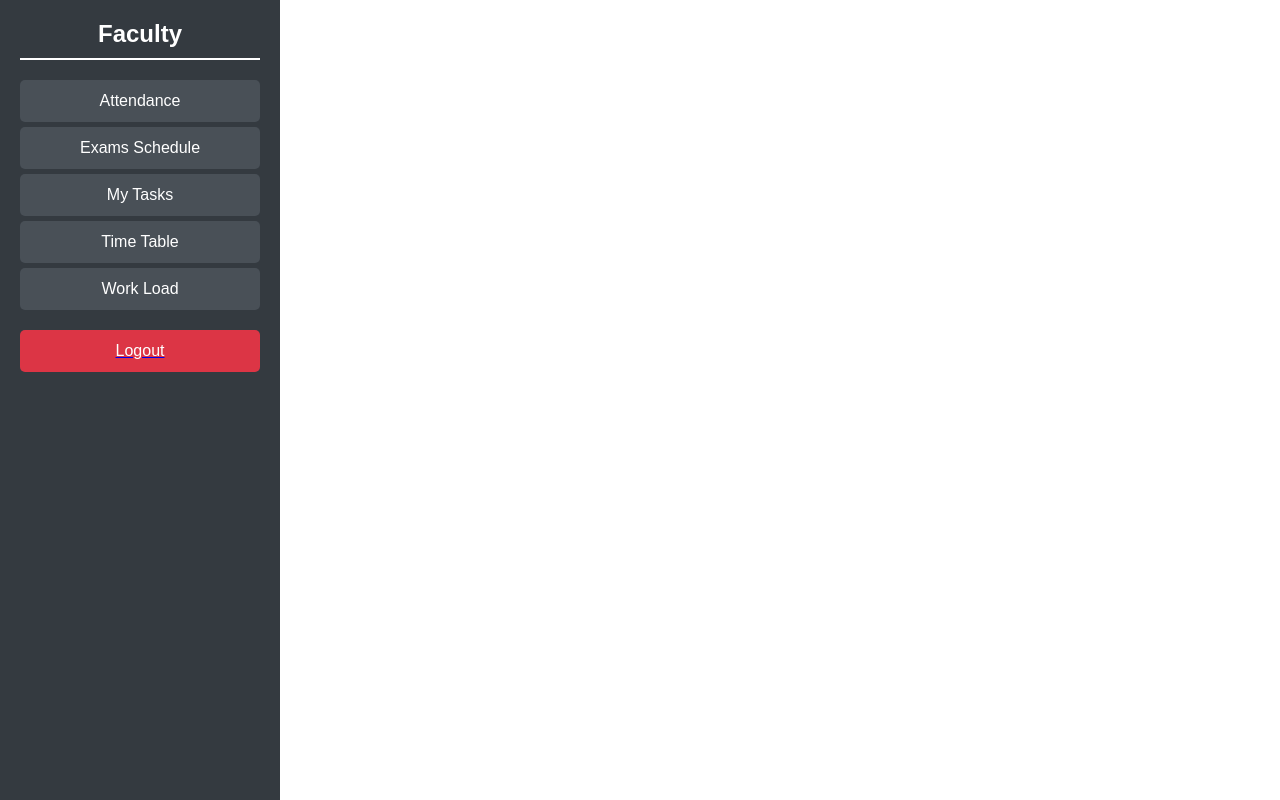
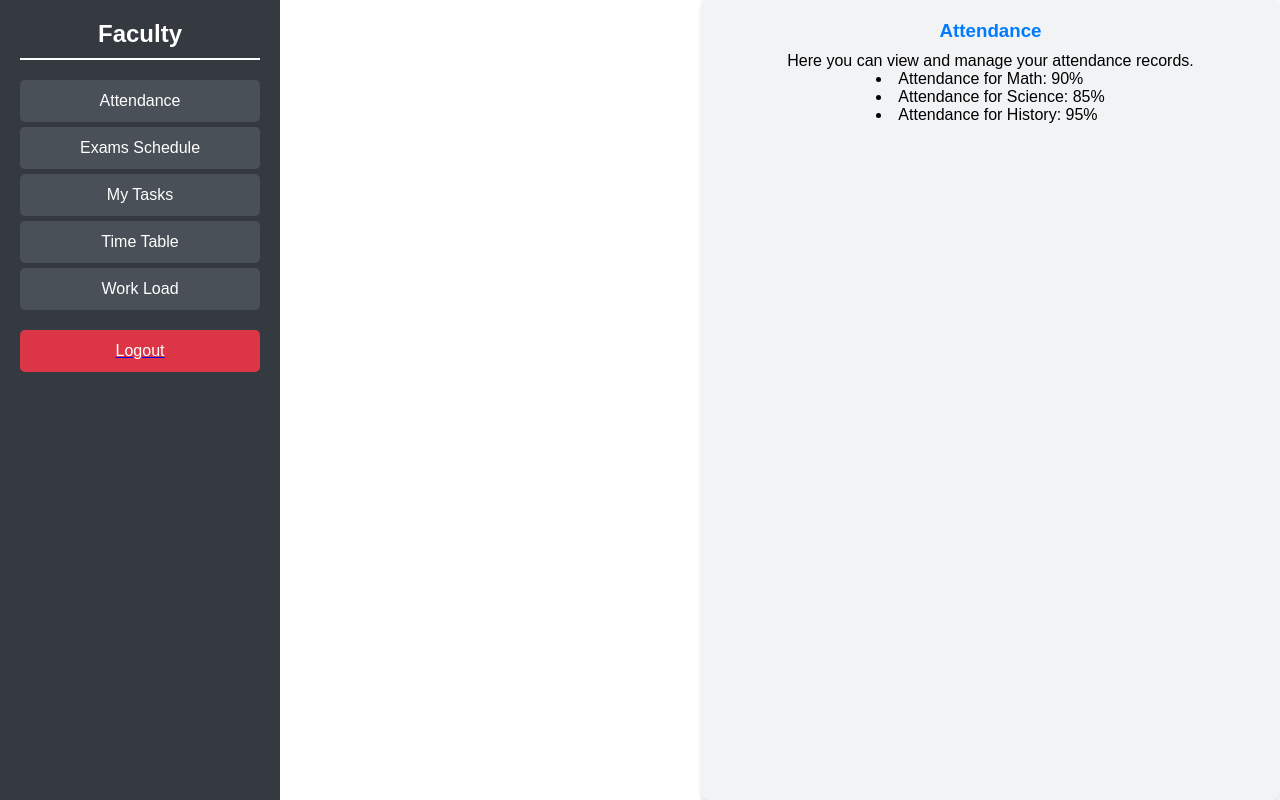
Before and after one commit to hema-andaluri/departments, a plain HTML site: page faculty.html in a window 1280 px wide. Both pictures are taken after a click on the item "Attendance". Drawn offline with Linux system fonts and the light colour scheme.

Commit message:
Update faculty.html

```diff
--- a/faculty.html
+++ b/faculty.html
@@ -149,6 +149,48 @@
         .task-item button:hover {
             background-color: #218838;
         }
+
+        /* Add this CSS to center the content in the sections */
+/* Center the content within the main content area */
+/* Center the content within the main content area */
+.content {
+    flex: 1;
+    padding: 30px;
+    background: #ffffff;
+    height: 100vh;
+    overflow-y: auto;
+    display: flex;
+    flex-direction: column;
+    align-items: center; /* Center content horizontally */
+    justify-content: flex-start; /* Align content to the top */
+}
+
+/* Ensure sections are centered within the content area */
+.section {
+    display: none;
+    text-align: center;
+    padding: 20px;
+    border-radius: 8px;
+    background: #f1f3f5;
+    margin-bottom: 15px;
+    box-shadow: 0 2px 4px rgba(0,0,0,0.1);
+    width: 80%; /* Adjust width as needed */
+    max-width: 600px; /* Adjust max-width as needed */
+    margin: 0 auto; /* Center the section horizontally */
+}
+
+/* Center the lists inside these sections */
+#attendanceSection ul,
+#examSchedule ul,
+#timeTable ul,
+#workLoad ul {
+    list-style-position: inside;
+    padding-left: 0;
+    text-align: left;
+    display: inline-block;
+    margin: 0 auto;
+}
+
     </style>
 </head>
 <body>
@@ -188,6 +230,49 @@
          </main>
      </div>
 
+     <!-- Attendance Section -->
+<div id="attendanceSection" class="section" >
+    <h3>Attendance</h3>
+    <p>Here you can view and manage your attendance records.</p>
+    <ul>
+        <li>Attendance for Math: 90%</li>
+        <li>Attendance for Science: 85%</li>
+        <li>Attendance for History: 95%</li>
+    </ul>
+</div>
+
+<!-- Exam Schedule Section -->
+<div id="examSchedule" class="section">
+    <h3>Exam Schedule</h3>
+    <p>Upcoming exams and their schedules:</p>
+    <ul>
+        <li>Math Exam: 10/01/2025</li>
+        <li>Science Exam: 11/01/2025</li>
+        <li>History Exam: 12/01/2025</li>
+    </ul>
+</div>
+
+<!-- Time Table Section -->
+<div id="timeTable" class="section">
+    <h3>Time Table</h3>
+    <p>Your weekly schedule:</p>
+    <ul>
+        <li>Monday: Math (9 AM - 11 AM), Science (1 PM - 3 PM)</li>
+        <li>Tuesday: History (10 AM - 12 PM), Math (2 PM - 4 PM)</li>
+        <li>Wednesday: Science (9 AM - 11 AM), History (1 PM - 3 PM)</li>
+    </ul>
+</div>
+
+<!-- Work Load Section -->
+<div id="workLoad" class="section">
+    <h3>Work Load</h3>
+    <p>Your current workload:</p>
+    <ul>
+        <li>Math: 4 hours/week</li>
+        <li>Science: 3 hours/week</li>
+        <li>History: 5 hours/week</li>
+    </ul>
+</div>
      <script>
         function setUserDetails(username) {
             const userDetails = {
```
